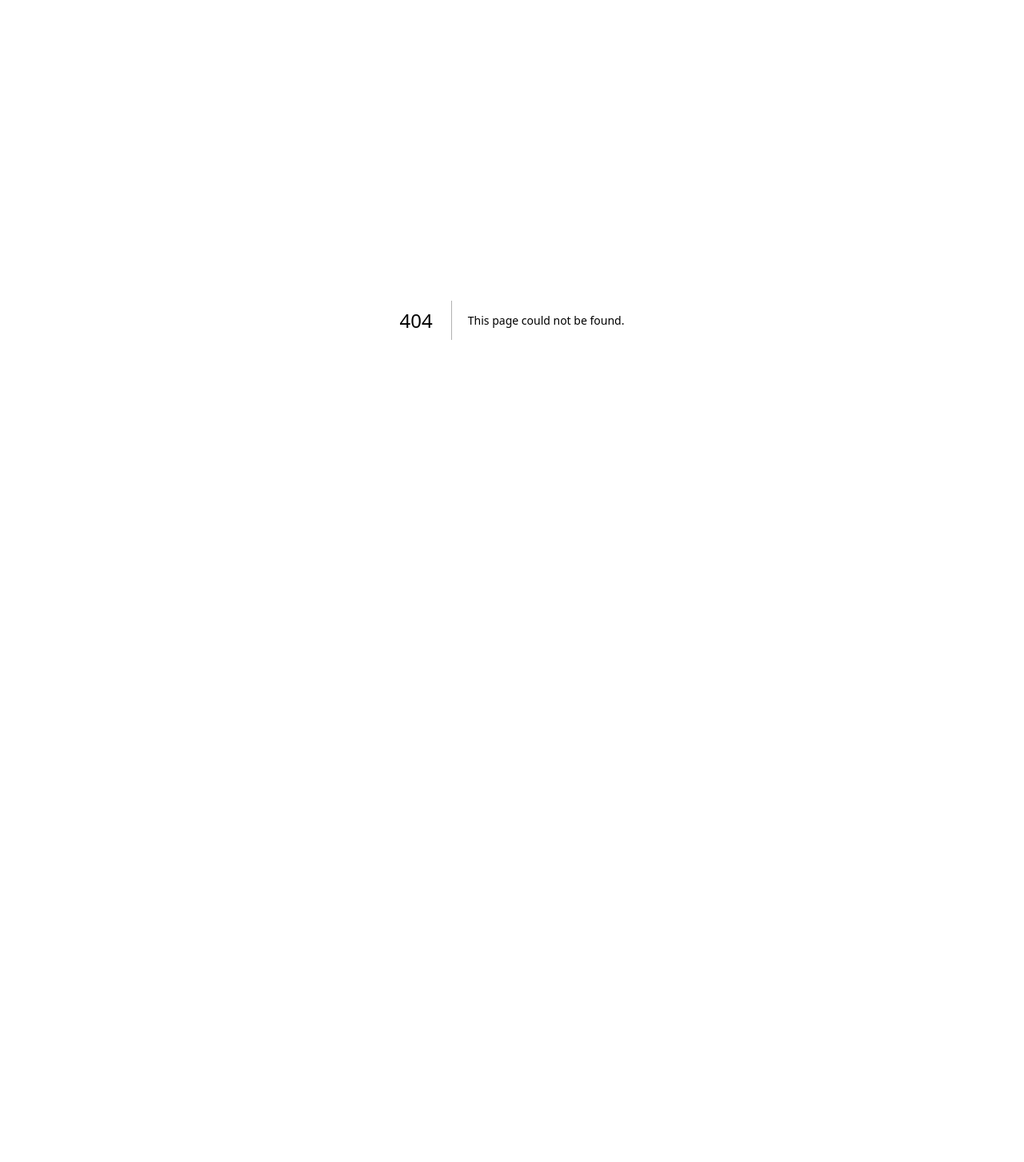
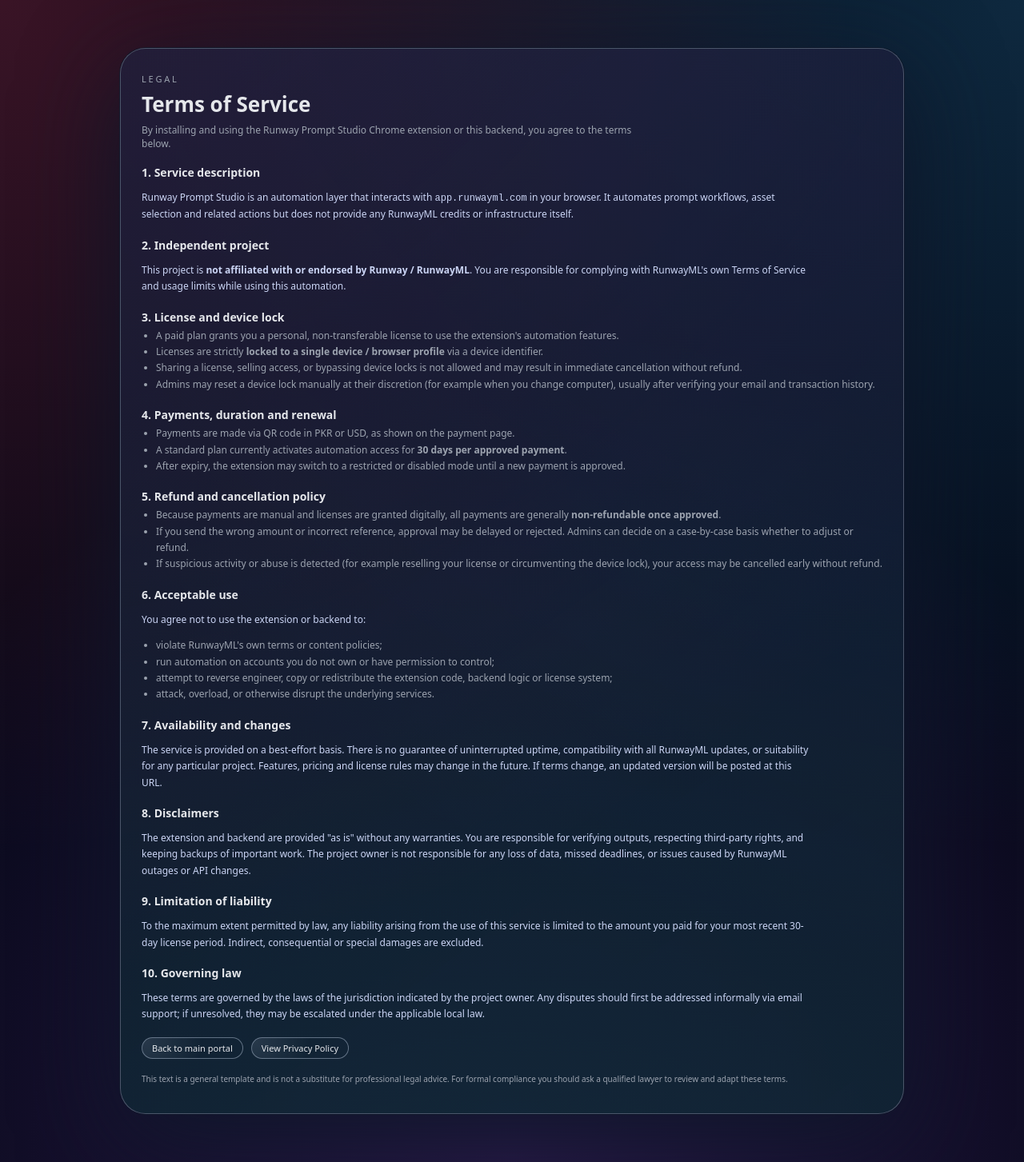
Before and after one commit to moindatori/Runway-Automation-Pro, a Next.js app: page /legal/terms in a window 1280 px wide. Before the commit this address had no page. Shown: the whole page at 80% size. Before the commit the page ends 800 px from the top, so only its background shows below. Built offline with nearby package versions, Linux system fonts and the light colour scheme.

Commit message:
Add Terms of Service page component

```diff
--- /dev/null
+++ b/pages/legal/terms.jsx
@@ -0,0 +1,271 @@
+// pages/legal/terms.jsx
+import React from "react";
+import Head from "next/head";
+import Link from "next/link";
+
+export default function TermsPage() {
+  const s = {
+    page: {
+      minHeight: "100vh",
+      background: "#050816",
+      backgroundImage:
+        "radial-gradient(circle at 0% 0%, rgba(244,63,94,0.22), transparent 55%)," +
+        "radial-gradient(circle at 100% 0%, rgba(56,189,248,0.18), transparent 55%)," +
+        "radial-gradient(circle at 50% 100%, rgba(168,85,247,0.22), transparent 60%)",
+      color: "#e5e7eb",
+      fontFamily:
+        "system-ui, -apple-system, BlinkMacSystemFont, 'Segoe UI', sans-serif",
+      display: "flex",
+      alignItems: "center",
+      justifyContent: "center",
+      padding: "60px 20px",
+    },
+    card: {
+      width: "100%",
+      maxWidth: 980,
+      borderRadius: 32,
+      border: "1px solid rgba(148,163,184,0.45)",
+      background:
+        "linear-gradient(145deg, rgba(15,23,42,0.97), rgba(15,23,42,0.92))",
+      boxShadow:
+        "0 32px 120px rgba(15,23,42,0.95), 0 0 0 1px rgba(15,23,42,0.8)",
+      padding: "30px 26px 26px",
+      position: "relative",
+      overflow: "hidden",
+    },
+    glow: {
+      position: "absolute",
+      inset: "-40%",
+      background:
+        "radial-gradient(circle at 10% 0%, rgba(236,72,153,0.12), transparent 60%)," +
+        "radial-gradient(circle at 90% 0%, rgba(59,130,246,0.1), transparent 60%)," +
+        "radial-gradient(circle at 50% 100%, rgba(45,212,191,0.12), transparent 60%)",
+      pointerEvents: "none",
+    },
+    inner: { position: "relative", zIndex: 1 },
+    tag: {
+      fontSize: 11,
+      letterSpacing: "0.25em",
+      textTransform: "uppercase",
+      color: "#9ca3af",
+      marginBottom: 6,
+    },
+    h1: {
+      fontSize: 26,
+      fontWeight: 800,
+      margin: 0,
+      color: "#e5e7eb",
+    },
+    subtitle: {
+      marginTop: 6,
+      fontSize: 12,
+      color: "#9ca3af",
+      maxWidth: 640,
+    },
+    sectionTitle: {
+      fontSize: 14,
+      fontWeight: 600,
+      marginTop: 18,
+      marginBottom: 4,
+      color: "#e5e7eb",
+    },
+    text: {
+      fontSize: 12,
+      lineHeight: 1.7,
+      color: "#cbd5f5",
+      maxWidth: 840,
+    },
+    list: {
+      paddingLeft: 18,
+      marginTop: 4,
+      fontSize: 12,
+      lineHeight: 1.7,
+      color: "#9ca3af",
+    },
+    navRow: {
+      marginTop: 18,
+      display: "flex",
+      flexWrap: "wrap",
+      gap: 10,
+      fontSize: 11,
+    },
+    chip: {
+      borderRadius: 999,
+      border: "1px solid rgba(148,163,184,0.6)",
+      padding: "5px 12px",
+      textDecoration: "none",
+      color: "#e5e7eb",
+      background:
+        "radial-gradient(circle at 0 0, rgba(148,163,184,0.18), transparent 60%)",
+    },
+    footnote: {
+      marginTop: 18,
+      fontSize: 10,
+      color: "#9ca3af",
+    },
+  };
+
+  return (
+    <>
+      <Head>
+        <title>Terms of Service – Runway Prompt Studio</title>
+      </Head>
+      <div style={s.page}>
+        <div style={s.card}>
+          <div style={s.glow} />
+          <div style={s.inner}>
+            <div style={s.tag}>Legal</div>
+            <h1 style={s.h1}>Terms of Service</h1>
+            <p style={s.subtitle}>
+              By installing and using the Runway Prompt Studio Chrome extension
+              or this backend, you agree to the terms below.
+            </p>
+
+            <h2 style={s.sectionTitle}>1. Service description</h2>
+            <p style={s.text}>
+              Runway Prompt Studio is an automation layer that interacts with{" "}
+              <code>app.runwayml.com</code> in your browser. It automates prompt
+              workflows, asset selection and related actions but does not
+              provide any RunwayML credits or infrastructure itself.
+            </p>
+
+            <h2 style={s.sectionTitle}>2. Independent project</h2>
+            <p style={s.text}>
+              This project is{" "}
+              <strong>not affiliated with or endorsed by Runway / RunwayML</strong>
+              . You are responsible for complying with RunwayML&apos;s own
+              Terms of Service and usage limits while using this automation.
+            </p>
+
+            <h2 style={s.sectionTitle}>3. License and device lock</h2>
+            <ul style={s.list}>
+              <li>
+                A paid plan grants you a personal, non-transferable license to
+                use the extension&apos;s automation features.
+              </li>
+              <li>
+                Licenses are strictly{" "}
+                <strong>locked to a single device / browser profile</strong> via
+                a device identifier.
+              </li>
+              <li>
+                Sharing a license, selling access, or bypassing device locks is
+                not allowed and may result in immediate cancellation without
+                refund.
+              </li>
+              <li>
+                Admins may reset a device lock manually at their discretion (for
+                example when you change computer), usually after verifying your
+                email and transaction history.
+              </li>
+            </ul>
+
+            <h2 style={s.sectionTitle}>4. Payments, duration and renewal</h2>
+            <ul style={s.list}>
+              <li>
+                Payments are made via QR code in PKR or USD, as shown on the
+                payment page.
+              </li>
+              <li>
+                A standard plan currently activates automation access for{" "}
+                <strong>30 days per approved payment</strong>.
+              </li>
+              <li>
+                After expiry, the extension may switch to a restricted or
+                disabled mode until a new payment is approved.
+              </li>
+            </ul>
+
+            <h2 style={s.sectionTitle}>5. Refund and cancellation policy</h2>
+            <ul style={s.list}>
+              <li>
+                Because payments are manual and licenses are granted digitally,
+                all payments are generally{" "}
+                <strong>non-refundable once approved</strong>.
+              </li>
+              <li>
+                If you send the wrong amount or incorrect reference, approval
+                may be delayed or rejected. Admins can decide on a case-by-case
+                basis whether to adjust or refund.
+              </li>
+              <li>
+                If suspicious activity or abuse is detected (for example
+                reselling your license or circumventing the device lock), your
+                access may be cancelled early without refund.
+              </li>
+            </ul>
+
+            <h2 style={s.sectionTitle}>6. Acceptable use</h2>
+            <p style={s.text}>
+              You agree not to use the extension or backend to:
+            </p>
+            <ul style={s.list}>
+              <li>violate RunwayML&apos;s own terms or content policies;</li>
+              <li>
+                run automation on accounts you do not own or have permission to
+                control;
+              </li>
+              <li>
+                attempt to reverse engineer, copy or redistribute the extension
+                code, backend logic or license system;
+              </li>
+              <li>
+                attack, overload, or otherwise disrupt the underlying services.
+              </li>
+            </ul>
+
+            <h2 style={s.sectionTitle}>7. Availability and changes</h2>
+            <p style={s.text}>
+              The service is provided on a best-effort basis. There is no
+              guarantee of uninterrupted uptime, compatibility with all RunwayML
+              updates, or suitability for any particular project. Features,
+              pricing and license rules may change in the future. If terms
+              change, an updated version will be posted at this URL.
+            </p>
+
+            <h2 style={s.sectionTitle}>8. Disclaimers</h2>
+            <p style={s.text}>
+              The extension and backend are provided &quot;as is&quot; without
+              any warranties. You are responsible for verifying outputs,
+              respecting third-party rights, and keeping backups of important
+              work. The project owner is not responsible for any loss of data,
+              missed deadlines, or issues caused by RunwayML outages or API
+              changes.
+            </p>
+
+            <h2 style={s.sectionTitle}>9. Limitation of liability</h2>
+            <p style={s.text}>
+              To the maximum extent permitted by law, any liability arising from
+              the use of this service is limited to the amount you paid for your
+              most recent 30-day license period. Indirect, consequential or
+              special damages are excluded.
+            </p>
+
+            <h2 style={s.sectionTitle}>10. Governing law</h2>
+            <p style={s.text}>
+              These terms are governed by the laws of the jurisdiction indicated
+              by the project owner. Any disputes should first be addressed
+              informally via email support; if unresolved, they may be escalated
+              under the applicable local law.
+            </p>
+
+            <div style={s.navRow}>
+              <Link href="/" style={s.chip}>
+                Back to main portal
+              </Link>
+              <Link href="/legal/privacy" style={s.chip}>
+                View Privacy Policy
+              </Link>
+            </div>
+
+            <p style={s.footnote}>
+              This text is a general template and is not a substitute for
+              professional legal advice. For formal compliance you should ask a
+              qualified lawyer to review and adapt these terms.
+            </p>
+          </div>
+        </div>
+      </div>
+    </>
+  );
+}
```
